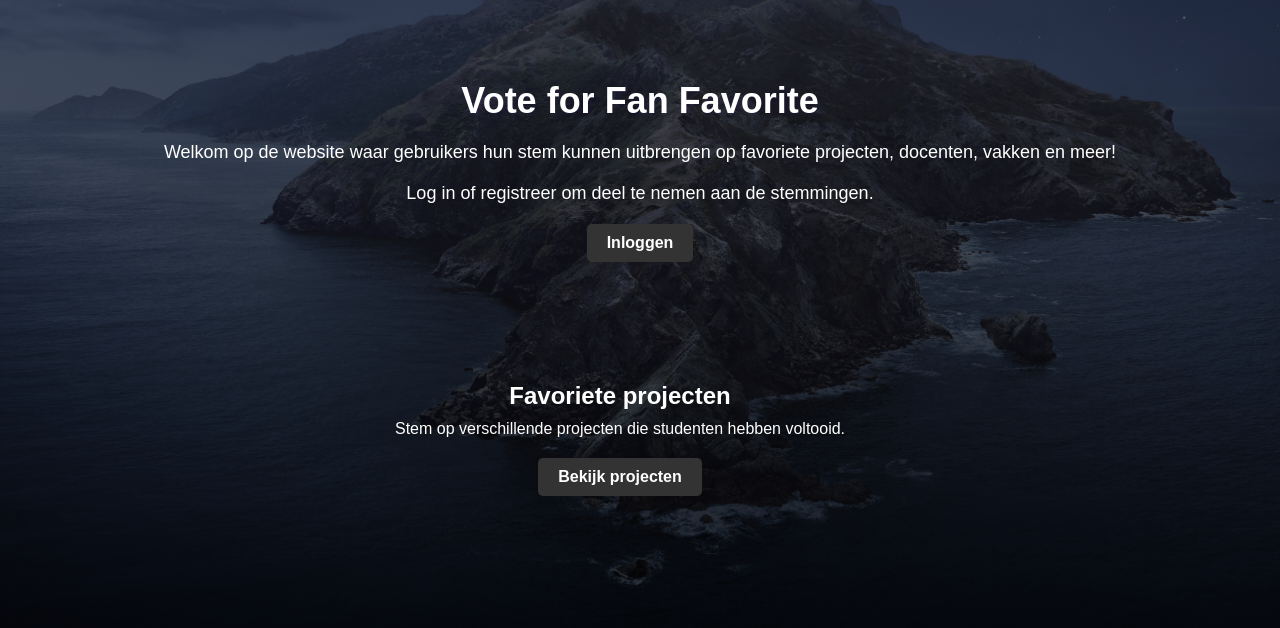
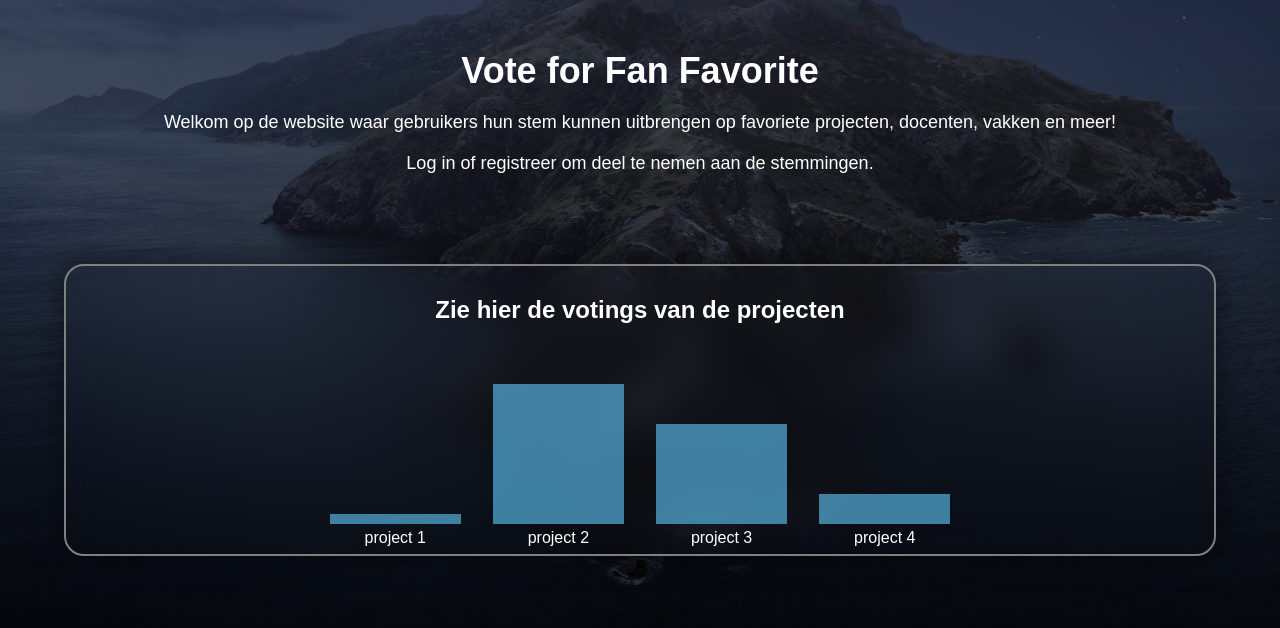
Before and after one commit to luclucyt/ChallageWeek, a PHP site: page /home.php in a window 1280 px wide. Shown: the part 124-752 px from the top of the page. Run offline with PHP 8.4, Linux system fonts and the light colour scheme; grey boxes are pictures that could not be loaded.

Commit message:
12345678
12345678

```diff
--- /dev/null
+++ b/css/home.css
@@ -0,0 +1,73 @@
+
+.chart {
+	display: table;
+	table-layout: fixed;
+	width: 60%;
+	max-width: 700px;
+	height: 200px;
+	margin: 0 auto;
+	background-image: linear-gradient(bottom, rgba(0, 0, 0, 0.1) 2%, transparent 2%);
+	background-size: 100% 50px;
+	background-position: left top;
+  }
+
+  .chart li {
+	position: relative;
+	display: table-cell;
+	vertical-align: bottom;
+	height: 200px;
+  }
+
+  .chart span {
+	color: white;
+	margin: 0 1em;
+	display: block;
+	background: rgba(82, 166, 207, 0.75);
+	animation: draw 1s ease-in-out;
+  }
+
+  .chart span:before {
+	position: absolute;
+	left: 0;
+	right: 0;
+	top: 100%;
+	padding: 5px 1em 0;
+	display: block;
+	text-align: center;
+	content: attr(title);
+	word-wrap: break-word;
+  }
+
+  @keyframes draw {
+	0% {
+	  height: 0;
+	}
+  }
+
+.text {
+    padding: 50px 0;
+}
+
+.text-wrapper {
+    display: flex;
+    flex-wrap: wrap;
+}
+
+.container {
+    max-width: 1200px;
+    width: 90%;
+    margin: auto;
+}
+
+.text-text {
+	text-align: center;
+	color: white;
+    flex: 1 1 400px;
+    padding: 30px;
+    margin: auto;
+	background: transparent;
+    border: 2px solid grey;
+    border-radius: 20px;
+    backdrop-filter: blur(20px);
+    box-shadow: 0 0 30px rgba(0, 0, 0, .5);
+}
--- a/css/style.css
+++ b/css/style.css
@@ -13,7 +13,7 @@ body {
 
   section.welcome-section {
     text-align: center;
-    padding: 80px 0;
+    padding: 50px 0 20px;
   }
 
   section.welcome-section h1 {
--- a/home.php
+++ b/home.php
@@ -3,6 +3,7 @@
 
 <head>
     <link rel="stylesheet" type="text/css" href="css/style.css">
+    <link rel="stylesheet" type="text/css" href="css/home.css">
     <link rel="stylesheet" type="text/css" href="navbar.css">
 
     <script type="module" src="https://unpkg.com/ionicons@7.1.0/dist/ionicons/ionicons.esm.js" defer></script>
@@ -23,14 +24,26 @@
         <h1>Vote for Fan Favorite</h1>
         <p>Welkom op de website waar gebruikers hun stem kunnen uitbrengen op favoriete projecten, docenten, vakken en meer!</p>
         <p>Log in of registreer om deel te nemen aan de stemmingen.</p>
-        <a href="#" class="btn-login">Inloggen</a>
     </section>
-
-    <section class="category-section">
-        <div class="category">
-            <h2>Favoriete projecten</h2>
-            <p>Stem op verschillende projecten die studenten hebben voltooid.</p>
-            <a href="#" class="btn-category">Bekijk projecten</a>
+    <section class="text">
+        <div class="text-wrapper container">
+            <div class="text-text">
+                <h2>Zie hier de votings van de projecten</h2>
+                <ul class="chart">
+                  <li>
+                    <span style="height:5%" title="project 1"></span>
+                  </li>
+                  <li>
+                    <span style="height:70%" title="project 2"></span>
+                  </li>
+                  <li>
+                    <span style="height:50%" title="project 3"></span>
+                  </li>
+                  <li>
+                    <span style="height:15%" title="project 4"></span>
+                  </li>
+                </ul>
+            </div>
         </div>
     </section>
 </body>
```
